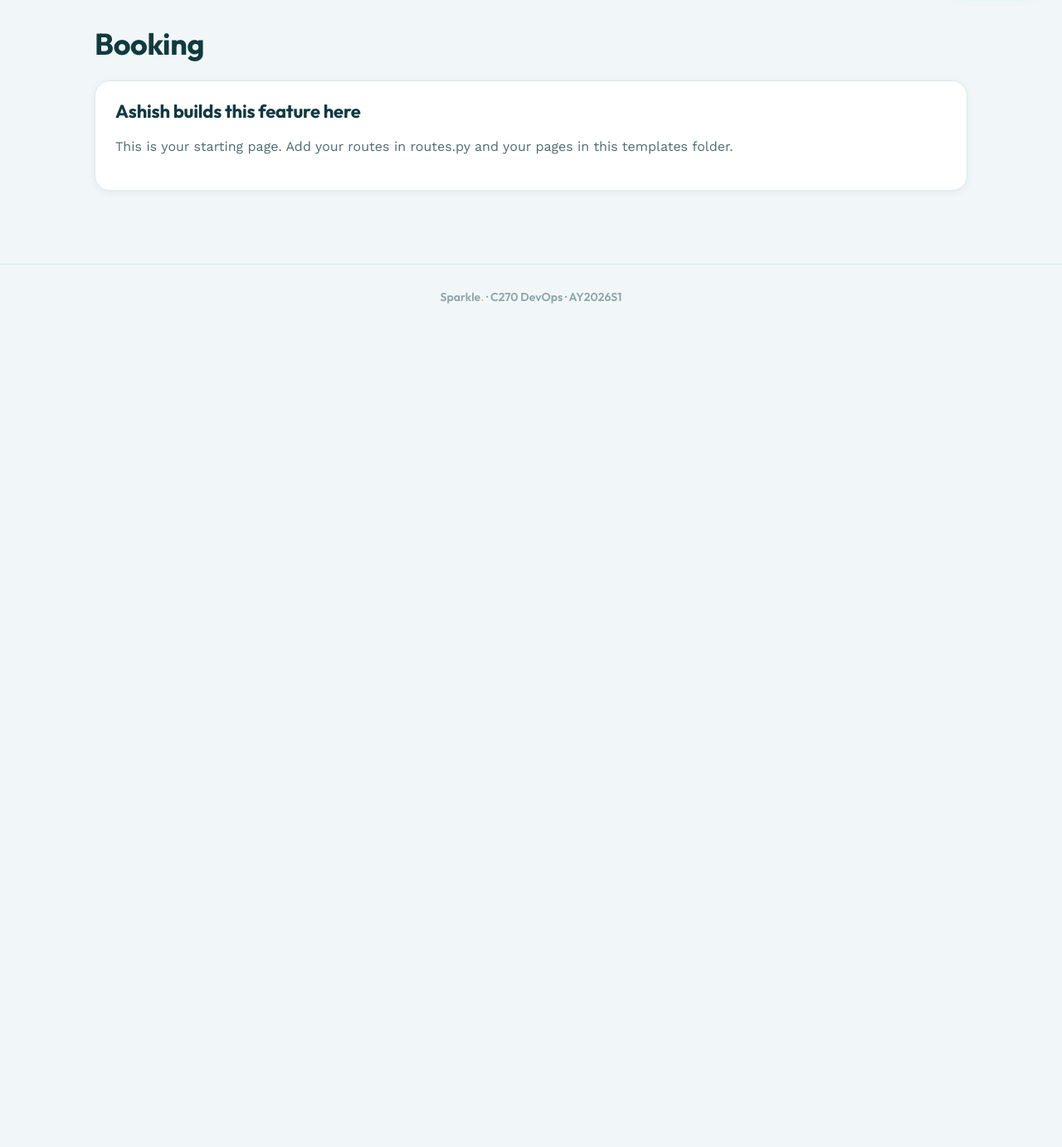
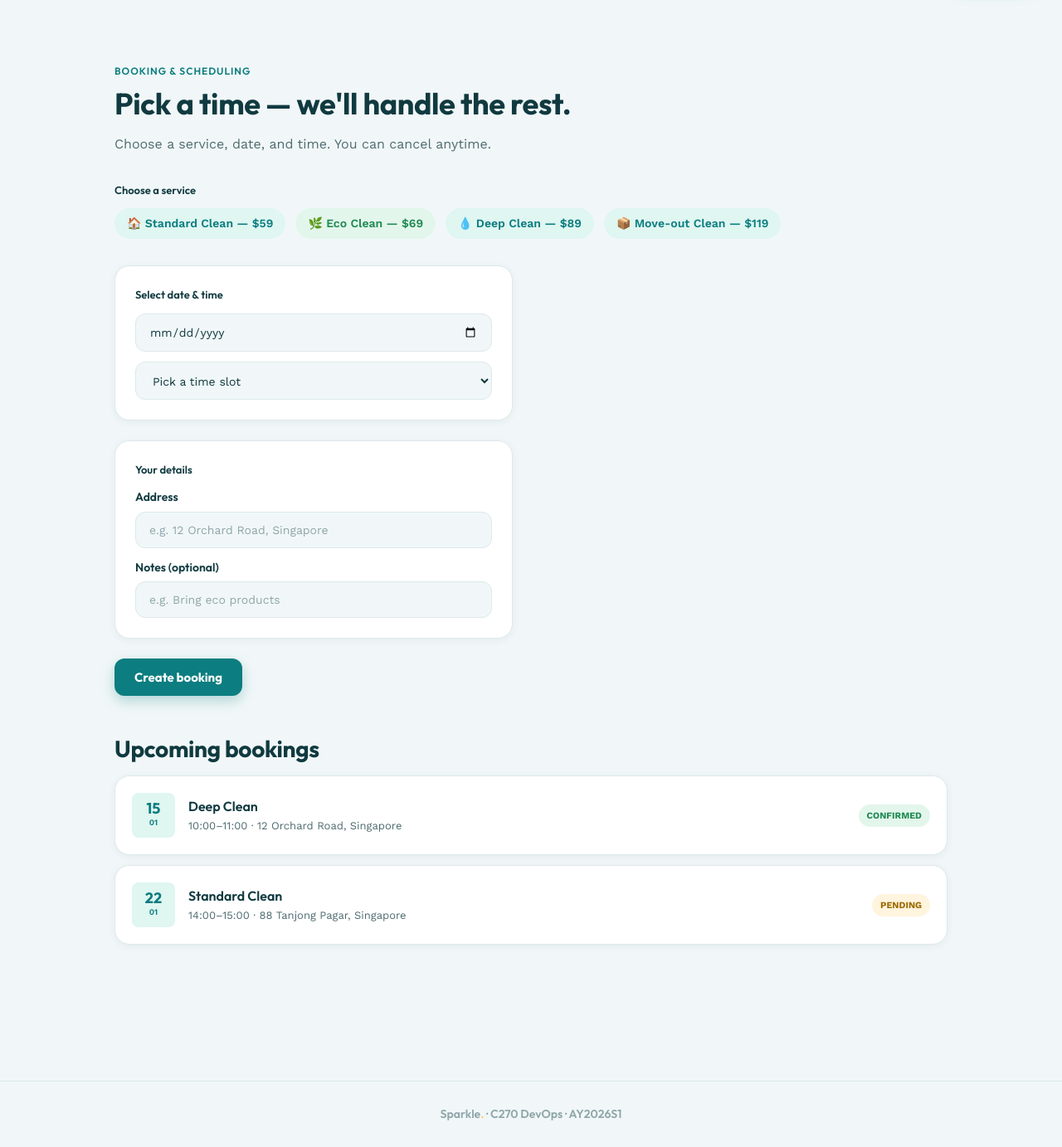
Before and after one commit to Hao-Jun-rp/C270-Team2, a Flask app: page /booking/ in a window 1280 px wide. Shown: the part 81-1464 px from the top of the page at 83% size. Before the commit the page ends 447 px from the top, so only its background shows below. Run offline with Flask 3, Linux system fonts and the light colour scheme; the visitor is signed in with stand-in values (Sample User, id 1).

Commit message:
Add booking page with service picker and mock data

```diff
--- a/app/booking/routes.py
+++ b/app/booking/routes.py
@@ -1,12 +1,31 @@
-"""
-booking feature (Ashish) — starter stub. Build your pages here.
-You OWN this folder. You should rarely need to touch anyone else's.
-"""
 from flask import Blueprint, render_template
+from flask_login import login_required, current_user
 
-booking_bp = Blueprint("booking", __name__, url_prefix="/booking", template_folder="templates")
+booking_bp = Blueprint("booking", __name__, template_folder="templates", url_prefix="/booking")
 
+# Mock data — replace with real DB queries once Marcus adds the Booking table
+MOCK_BOOKINGS = [
+    {
+        "id": 1,
+        "service": "Deep Clean",
+        "date": "2027-01-15",
+        "time": "10:00–11:00",
+        "status": "Confirmed",
+        "address": "12 Orchard Road, Singapore",
+        "notes": "Please bring eco products."
+    },
+    {
+        "id": 2,
+        "service": "Standard Clean",
+        "date": "2027-01-22",
+        "time": "14:00–15:00",
+        "status": "Pending",
+        "address": "88 Tanjong Pagar, Singapore",
+        "notes": ""
+    }
+]
 
 @booking_bp.route("/")
+@login_required
 def index():
-    return render_template("booking/index.html")
+    return render_template("booking/index.html", bookings=MOCK_BOOKINGS)
--- a/app/booking/templates/booking/index.html
+++ b/app/booking/templates/booking/index.html
@@ -1,10 +1,114 @@
 {% extends "base.html" %}
-{% block title %}Booking &middot; Sparkle{% endblock %}
+{% block title %}Book a clean{% endblock %}
+
 {% block content %}
-  <h1>Booking</h1>
-  <div class="card" style="margin-top:24px">
-    <h3>Ashish builds this feature here</h3>
-    <p class="text-muted">This is your starting page. Add your routes in
-       routes.py and your pages in this templates folder.</p>
+<div class="container" style="padding-top:40px;padding-bottom:64px">
+
+  <div style="margin-bottom:32px">
+    <span style="font-family:var(--font-head);font-weight:600;font-size:.75rem;letter-spacing:.08em;text-transform:uppercase;color:var(--color-primary)">Booking &amp; scheduling</span>
+    <h1 style="margin-top:6px">Pick a time — we'll handle the rest.</h1>
+    <p style="color:var(--color-slate);max-width:46ch">Choose a service, date, and time. You can cancel anytime.</p>
   </div>
+
+  <!-- Service pills -->
+  <div style="margin-bottom:32px">
+    <div style="font-family:var(--font-head);font-weight:600;font-size:.8125rem;margin-bottom:12px">Choose a service</div>
+    <div style="display:flex;flex-wrap:wrap;gap:12px">
+      <div class="pill" onclick="selectService(this,'Standard Clean',59)">🏠 Standard Clean — $59</div>
+      <div class="pill" onclick="selectService(this,'Eco Clean',69)" style="background:var(--color-leaf-soft);color:#1f8a52">🌿 Eco Clean — $69</div>
+      <div class="pill" onclick="selectService(this,'Deep Clean',89)">💧 Deep Clean — $89</div>
+      <div class="pill" onclick="selectService(this,'Move-out Clean',119)">📦 Move-out Clean — $119</div>
+    </div>
+  </div>
+
+  <!-- Date + time -->
+  <div class="card" style="padding:24px;margin-bottom:24px;max-width:480px">
+    <div style="font-family:var(--font-head);font-weight:600;font-size:.8125rem;margin-bottom:12px">Select date &amp; time</div>
+    <input type="date" class="input" id="dateInput" style="margin-bottom:12px">
+    <select class="input" id="timeInput">
+      <option value="">Pick a time slot</option>
+      <option>08:00–09:00</option>
+      <option>09:00–10:00</option>
+      <option>10:00–11:00</option>
+      <option>11:00–12:00</option>
+      <option>13:00–14:00</option>
+      <option>14:00–15:00</option>
+      <option>15:00–16:00</option>
+      <option>16:00–17:00</option>
+    </select>
+  </div>
+
+  <!-- Address + notes -->
+  <div class="card" style="padding:24px;margin-bottom:24px;max-width:480px">
+    <div style="font-family:var(--font-head);font-weight:600;font-size:.8125rem;margin-bottom:12px">Your details</div>
+    <label class="field-label">Address</label>
+    <input type="text" class="input" id="addressInput" placeholder="e.g. 12 Orchard Road, Singapore" style="margin-bottom:12px">
+    <label class="field-label">Notes (optional)</label>
+    <input type="text" class="input" id="notesInput" placeholder="e.g. Bring eco products">
+  </div>
+
+  <button class="btn btn-primary" onclick="confirmBooking()">Create booking</button>
+
+  <!-- Success toast -->
+  <div id="toast" style="display:none;margin-top:24px" class="toast">
+    <span>✅</span>
+    <div>
+      <strong style="font-family:var(--font-head);font-size:.875rem">You're all set!</strong>
+      <p id="toastMsg" style="margin:0;font-size:.8125rem;color:var(--color-slate)"></p>
+    </div>
+  </div>
+
+  <!-- Upcoming bookings -->
+  <div style="margin-top:48px">
+    <h2 style="margin-bottom:16px">Upcoming bookings</h2>
+    {% if bookings %}
+      {% for b in bookings %}
+      <div class="card" style="padding:20px;margin-bottom:12px;display:flex;align-items:center;gap:16px">
+        <div style="background:var(--color-foam);border-radius:8px;padding:10px 14px;text-align:center;min-width:52px">
+          <div style="font-family:var(--font-head);font-weight:700;font-size:1.125rem;color:var(--color-primary);line-height:1">{{ b.date.split('-')[2] }}</div>
+          <div style="font-size:.625rem;font-weight:600;text-transform:uppercase;color:var(--color-primary)">{{ b.date.split('-')[1] }}</div>
+        </div>
+        <div style="flex:1">
+          <div style="font-family:var(--font-head);font-weight:600">{{ b.service }}</div>
+          <div style="font-size:.8125rem;color:var(--color-slate)">{{ b.time }} · {{ b.address }}</div>
+        </div>
+        <div style="font-size:.6875rem;font-weight:700;text-transform:uppercase;padding:5px 10px;border-radius:999px;
+          background:{% if b.status == 'Confirmed' %}var(--color-leaf-soft){% else %}#FFF4DE{% endif %};
+          color:{% if b.status == 'Confirmed' %}#1f8a52{% else %}#9a6b00{% endif %}">
+          {{ b.status }}
+        </div>
+      </div>
+      {% endfor %}
+    {% else %}
+      <p style="color:var(--color-steam)">No bookings yet.</p>
+    {% endif %}
+  </div>
+
+</div>
+
+<script>
+let selectedService = 'Standard Clean', selectedPrice = 59;
+
+function selectService(el, name, price) {
+  document.querySelectorAll('.pill').forEach(p => p.style.background = '');
+  el.style.background = 'var(--color-primary)';
+  el.style.color = '#fff';
+  selectedService = name;
+  selectedPrice = price;
+}
+
+function confirmBooking() {
+  const date = document.getElementById('dateInput').value;
+  const time = document.getElementById('timeInput').value;
+  const address = document.getElementById('addressInput').value;
+  if (!date || !time || !address) {
+    alert('Please fill in date, time, and address.');
+    return;
+  }
+  const toast = document.getElementById('toast');
+  document.getElementById('toastMsg').textContent =
+    `${selectedService} booked for ${date} at ${time}. $${selectedPrice}`;
+  toast.style.display = 'flex';
+}
+</script>
 {% endblock %}
--- a/app/models.py
+++ b/app/models.py
@@ -33,6 +33,20 @@ class User(UserMixin, db.Model):
         return check_password_hash(self.password_hash, password)
 
 
+
+class Booking(db.Model):
+    id = db.Column(db.Integer, primary_key=True)
+    user_id = db.Column(db.Integer, db.ForeignKey("user.id"), nullable=False)
+    service = db.Column(db.String(100), nullable=False)
+    date = db.Column(db.String(20), nullable=False)
+    time = db.Column(db.String(20), nullable=False)
+    address = db.Column(db.String(200), nullable=False)
+    notes = db.Column(db.String(500), nullable=True)
+    status = db.Column(db.String(20), default="Pending")
+    created_at = db.Column(db.DateTime, default=datetime.utcnow)
+
+
+
 # ============================================================
 #  ADD YOUR FEATURE'S TABLES BELOW
 #  Message Marcus before editing this file so merges stay clean.
```
